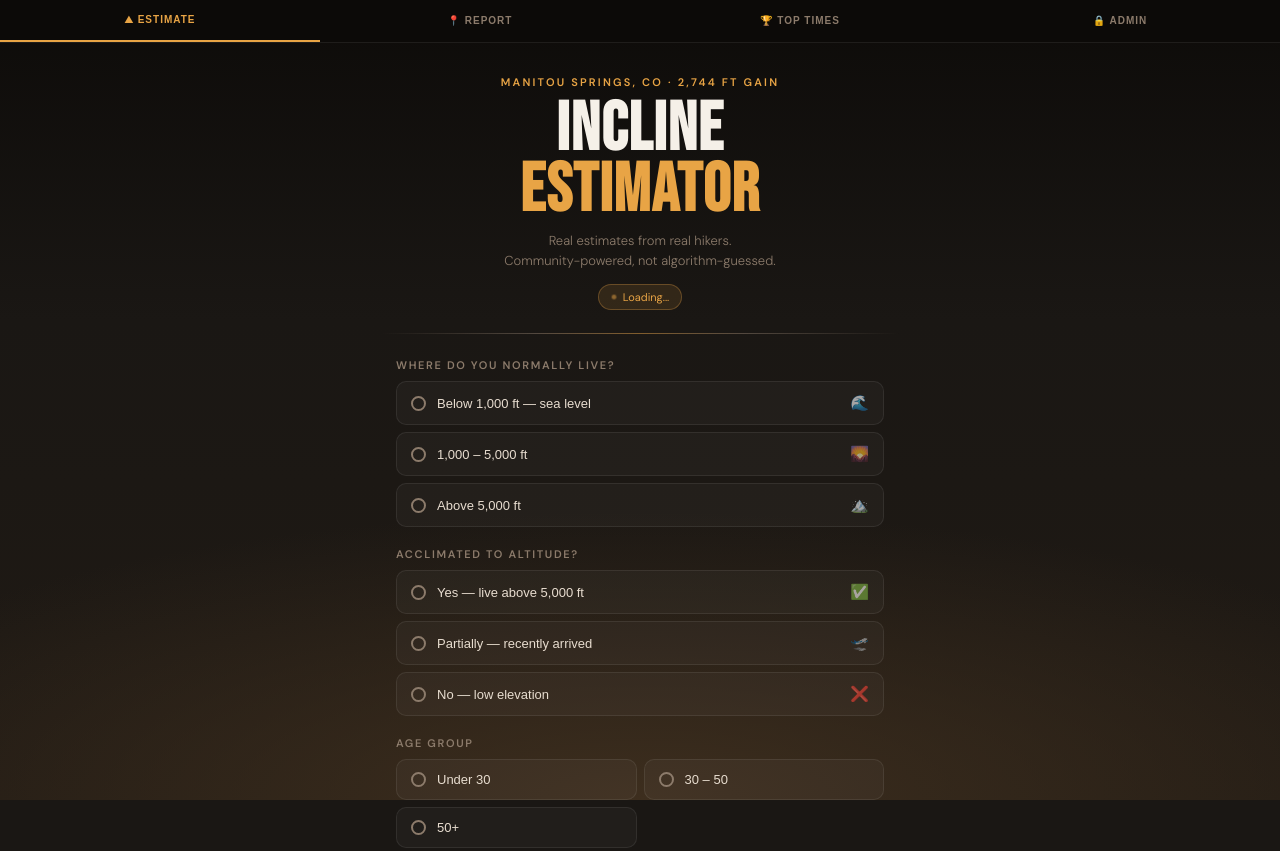
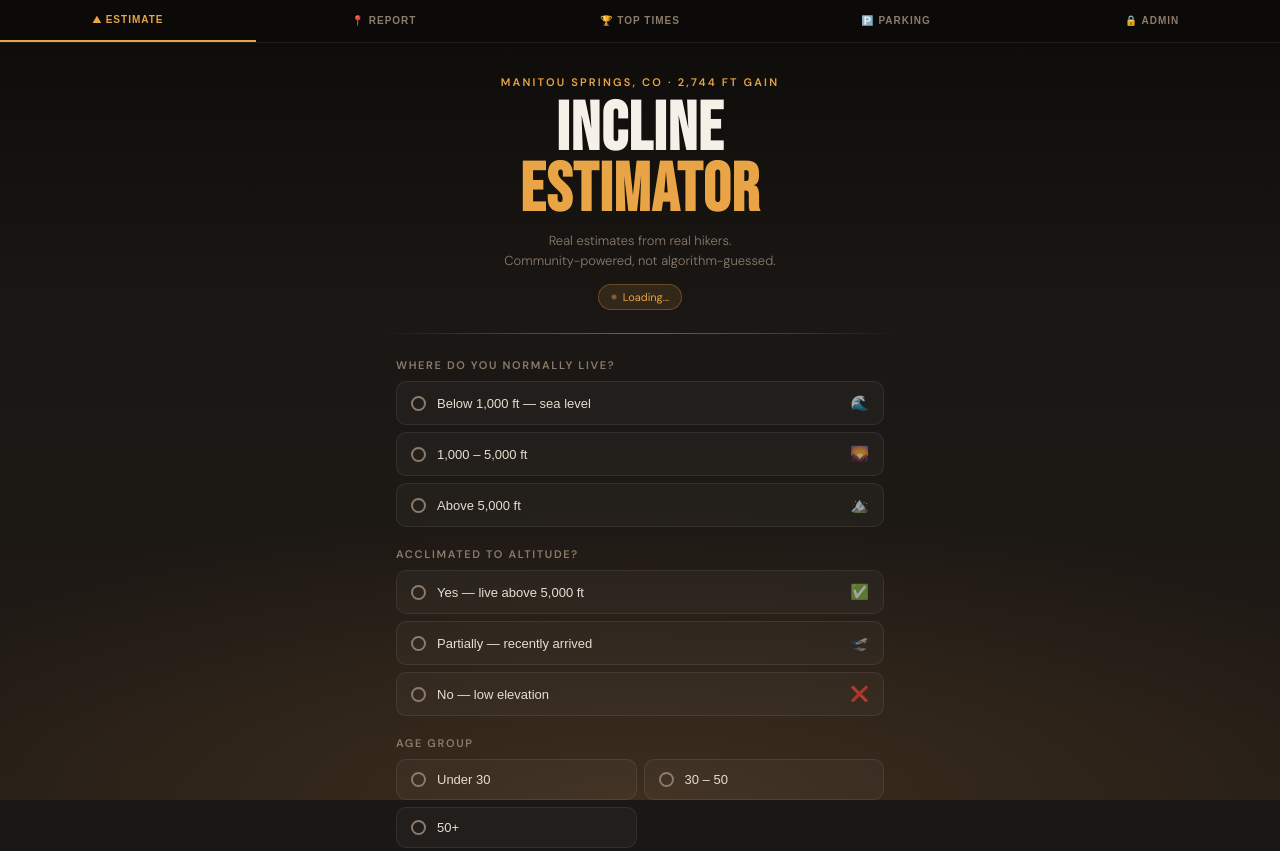
Before and after one commit to nickfrasier1992-maker/Incline, a website: page index.html in a window 1280 px wide. Shown: the top 851 px of the page. Drawn offline with Linux system fonts and the light colour scheme.

```diff
--- a/index.html
+++ b/index.html
@@ -137,7 +137,8 @@ h1 span{color:var(--sun);}
   <button class="nav-tab active" onclick="showPage('estimate')">⛰ Estimate</button>
   <button class="nav-tab" onclick="showPage('submit')">📍 Report</button>
   <button class="nav-tab" onclick="showPage('leaders')">🏆 Top Times</button>
-  <button class="nav-tab" onclick="showPage('admin')">🔒 Admin</button>
+  <button class="nav-tab" onclick="showPage('parking')">🅿️ Parking</button>
+<button class="nav-tab" onclick="showPage('admin')">🔒 Admin</button>
 </nav>
 <!-- PAGE 1 ESTIMATE -->
 <div class="page active" id="page-estimate"><div class="container">
```
